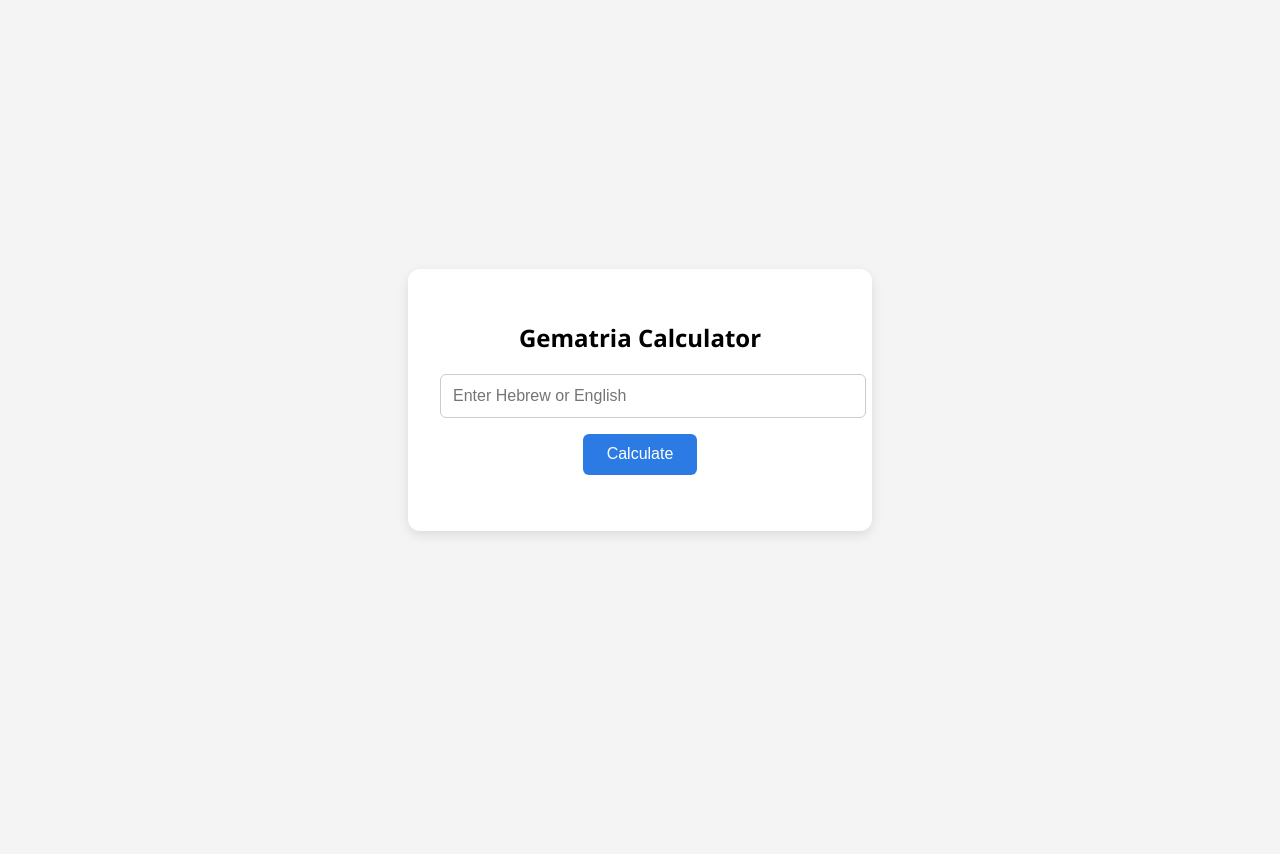
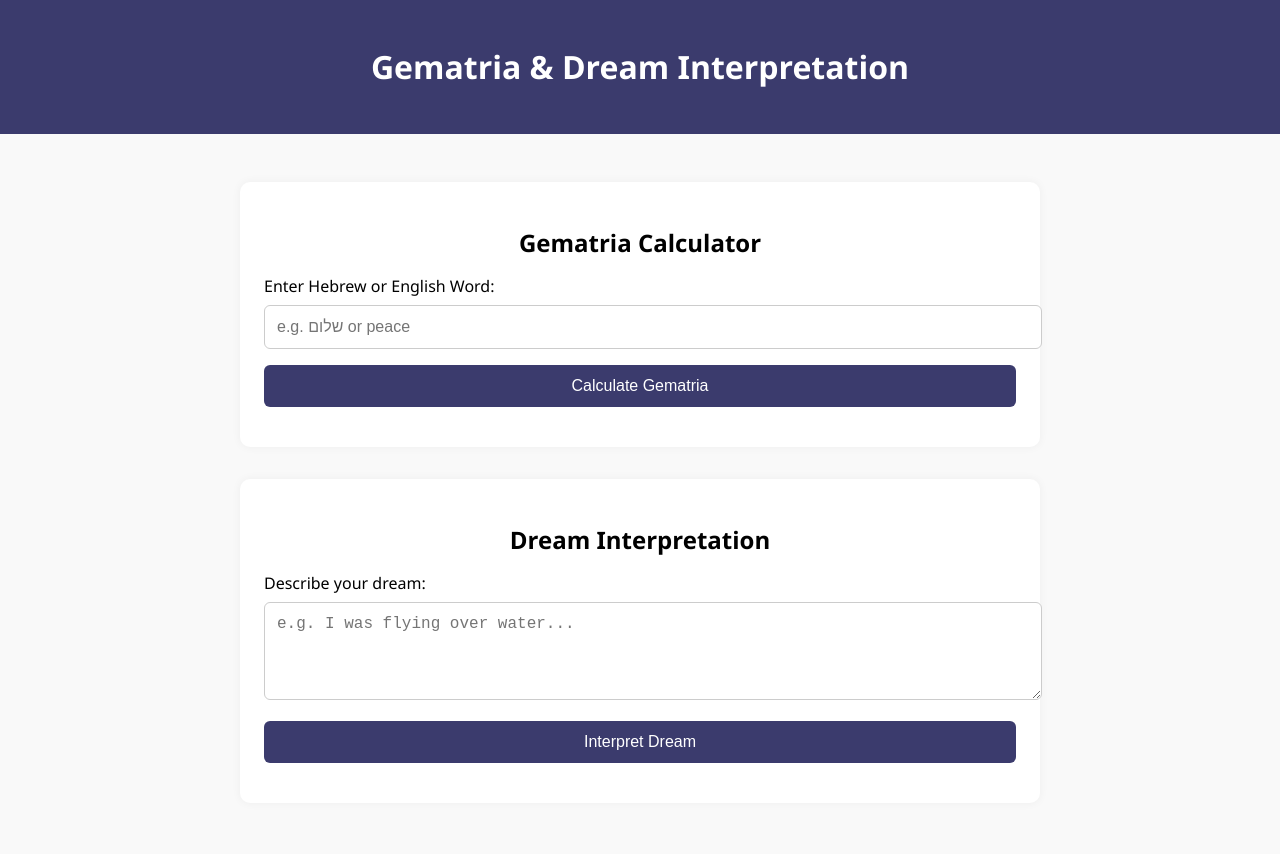
Before and after one commit to alok-108/gematria, a plain HTML site: page index.html in a window 1280 px wide. Before the commit the page ends 800 px from the top, so only its background shows below. Drawn offline with Linux system fonts and the light colour scheme.

Commit message:
Update index.html

```diff
--- a/index.html
+++ b/index.html
@@ -1,76 +1,105 @@
 <!DOCTYPE html>
 <html lang="en">
 <head>
-  <meta charset="UTF-8">
-  <meta name="viewport" content="width=device-width, initial-scale=1">
-  <title>Gematria Calculator</title>
+  <meta charset="UTF-8" />
+  <meta name="viewport" content="width=device-width, initial-scale=1.0"/>
+  <title>Gematria & Dream Interpretation</title>
   <style>
     body {
       font-family: 'Segoe UI', Tahoma, Geneva, Verdana, sans-serif;
-      background-color: #f4f4f4;
-      display: flex;
-      flex-direction: column;
-      align-items: center;
-      justify-content: center;
-      height: 100vh;
+      background: #f9f9f9;
       margin: 0;
+      padding: 0;
     }
 
-    .calculator {
-      background-color: white;
-      padding: 2rem;
-      border-radius: 12px;
-      box-shadow: 0 4px 12px rgba(0, 0, 0, 0.1);
-      max-width: 400px;
-      width: 100%;
+    header {
+      background-color: #3b3b6d;
+      color: white;
+      padding: 1.5rem;
       text-align: center;
     }
 
-    input[type="text"] {
-      width: 100%;
-      padding: 0.75rem;
-      font-size: 1rem;
-      border: 1px solid #ccc;
-      border-radius: 6px;
+    main {
+      max-width: 800px;
+      margin: 2rem auto;
+      padding: 1rem;
+    }
+
+    section {
+      background: #fff;
+      padding: 1.5rem;
+      margin-bottom: 2rem;
+      border-radius: 10px;
+      box-shadow: 0 0 10px rgba(0,0,0,0.05);
+    }
+
+    h2 {
+      text-align: center;
       margin-bottom: 1rem;
     }
 
+    input[type="text"],
+    textarea {
+      width: 100%;
+      padding: 0.75rem;
+      margin-top: 0.5rem;
+      border: 1px solid #ccc;
+      border-radius: 6px;
+      font-size: 1rem;
+    }
+
     button {
-      padding: 0.7rem 1.5rem;
+      display: block;
+      width: 100%;
+      margin-top: 1rem;
+      padding: 0.75rem;
       font-size: 1rem;
+      background-color: #3b3b6d;
+      color: white;
       border: none;
       border-radius: 6px;
-      background-color: #2c7be5;
-      color: white;
       cursor: pointer;
-      transition: background-color 0.3s ease;
     }
 
     button:hover {
-      background-color: #1b5fc9;
+      background-color: #2c2c5a;
     }
 
-    #result {
-      margin-top: 1.5rem;
-      font-size: 1rem;
+    #result,
+    #numberMeaning,
+    #dreamResult {
+      margin-top: 1rem;
+      font-size: 1.1rem;
       color: #333;
-    }
-
-    small {
-      display: block;
-      margin-top: 0.5rem;
-      color: #666;
     }
   </style>
 </head>
 <body>
 
-  <div class="calculator">
-    <h2>Gematria Calculator</h2>
-    <input type="text" id="hebrewInput" placeholder="Enter Hebrew or English">
-    <button id="calcBtn">Calculate</button>
-    <div id="result"></div>
-  </div>
+  <header>
+    <h1>Gematria & Dream Interpretation</h1>
+  </header>
+
+  <main>
+    <!-- Gematria Section -->
+    <section id="calculator">
+      <h2>Gematria Calculator</h2>
+      <label for="hebrewInput">Enter Hebrew or English Word:</label>
+      <input type="text" id="hebrewInput" placeholder="e.g. שלום or peace" />
+      <button id="calcBtn">Calculate Gematria</button>
+      <div id="result"></div>
+      <div id="numberMeaning"></div>
+    </section>
+
+    <!-- Dream Interpretation Section -->
+    <section id="dream">
+      <h2>Dream Interpretation</h2>
+      <label for="dreamInput">Describe your dream:</label>
+      <textarea id="dreamInput" rows="4" placeholder="e.g. I was flying over water..."></textarea>
+      <button id="dreamBtn">Interpret Dream</button>
+      <div id="dreamResult"></div>
+    </section>
+  </main>
 
   <script src="script.js"></script>
 </body>
```
